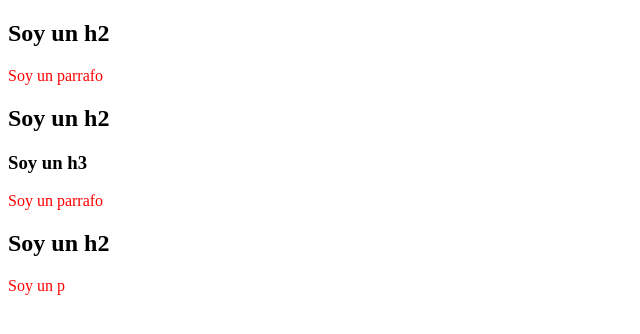
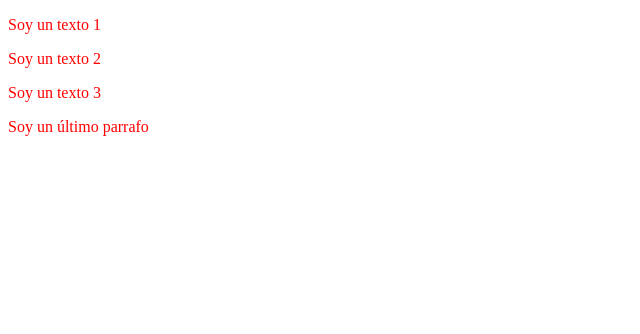
Before and after one commit to SepulvedaLuis/BasicHTMLCSS, a plain HTML site: page claseCombinadores/indexCB.html in a window 1280 px wide. Shown: the whole page, without its empty margins (0-640 px from the left). Drawn offline with Linux system fonts and the light colour scheme.

Commit message:
Uso del combinador Descendiente y Hijo

```diff
--- a/claseCombinadores/indexCB.html
+++ b/claseCombinadores/indexCB.html
@@ -8,7 +8,7 @@
     <link rel="stylesheet" href="./styleCB.css">
 </head>
 <body>
-    <div>
+    <!--<div> Código para los ejemplos de los primeros combinadores
         <h2>Soy un h2</h2>
         <p>Soy un parrafo</p>
         <h2>Soy un h2</h2>
@@ -16,6 +16,20 @@
         <p>Soy un parrafo</p>
         <h2>Soy un h2</h2>
         <p>Soy un p</p>
+    </div>-->
+    <div>
+        <article>
+            <p>Soy un texto 1</p>
+        </article>
+        <article>
+            <p>Soy un texto 2</p>
+        </article>
+        <section>
+            <div>
+                <p>Soy un texto 3</p>
+            </div>
+        </section>
+        <p>Soy un último parrafo</p>
     </div>
 </body>
 </html>
--- a/claseCombinadores/styleCB.css
+++ b/claseCombinadores/styleCB.css
@@ -13,7 +13,7 @@ h3 + p{
 }
 Por ejemplo en este caso le aplicamos solo estilo a la p que estaba cerca a h3*/
 
-/*Hermano general (General sibling) div ~ p { ... }*/
+/*Hermano general (General sibling) div ~ p { ... }
 
 h2 ~ p{
     color: red;
@@ -21,3 +21,29 @@ h2 ~ p{
 
 /*Lo que hacemos es que todas las etiquetas <p> que esten como hermanos general de <h2> se le
 va brindar estilos, siempre y cuando esten en la misma línea y sean hermanos generales*/
+
+/*Hijo (child) div > p { ... }
+
+div > p {
+    color: red;
+}
+
+div > article {
+    color: blue;
+}
+
+De esta manera lo que hacemos es que a la etiqueta que sea hijo de la anterior es a la que
+se le brinda el estilo, si no hace parte de los hijos no se le brinda los estilos correspondientes
+*/
+
+/*Descendiente (Descendant) div p { ... }*/
+
+div p{
+    color: red;
+}
+
+/*Este es el combinador más habitual que se utiliza, dado que es el más habitual trae su responsabilidad
+y debe ser usado de forma correcta, si deseas estiliar todas las etiquetas p que sean hijas por
+alguna razón del div lo hacemos como indica el ejemplor, pero si quisieramos solo pintar dos
+p que estan en las etiquetas article debemos especificar para así no afectar a los demás parrafos
+del código*/
```
